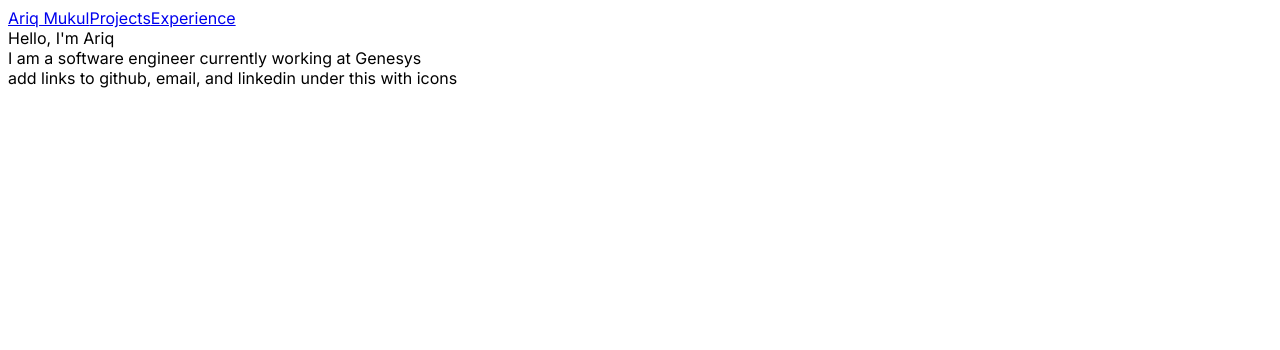
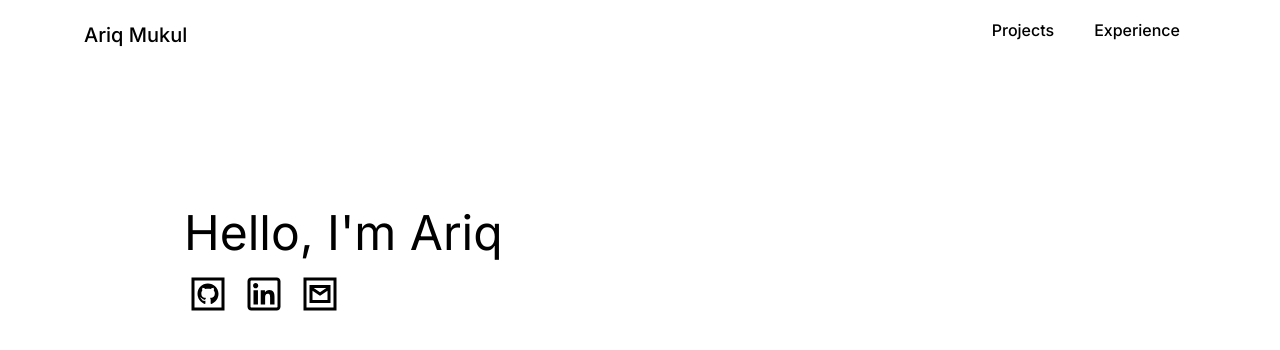
Before and after one commit to ariqM1/portfolio, a Next.js app: page / in a window 1280 px wide. Shown: the top 350 px of the page. Built offline with nearby package versions, Linux system fonts and the light colour scheme.

Commit message:
flushing out portfolio website

```diff
--- a/package.json
+++ b/package.json
@@ -12,6 +12,8 @@
     "next": "14.2.3",
     "react": "^18",
     "react-dom": "^18",
-    "react-router-dom": "^6.23.0"
+    "react-icons": "^5.2.1",
+    "react-router-dom": "^6.23.0",
+    "styled-components": "^6.1.11"
   }
 }
--- a/src/components/Experience.js
+++ b/src/components/Experience.js
@@ -1,22 +1,36 @@
 import React from "react";
+import "../styles/Experience.css";
 
 function Resume() {
   return (
-    <div>
-      <div>
-        <a href="https://github.com/ariqM1">GitHub</a>{" "}
-        <a href="mailto:ariqmukul@gmail.com">ariqmukul@gmail.com</a>
+    <div className="resume">
+      <h1>Ariq Mukul</h1>
+      <div className="contact-info">
+        <a href="mailto:ariqmukul@gmail.com">ariqmukul@gmail.com</a>{" "}
+        <a href="https://github.com/ariqM1">github.com/ariqM1</a>{" "}
+        <a
+          href="https://www.linkedin.com/in/ariq-mukul-b67553205/"
+          target="_blank"
+          rel="noopener noreferrer"
+        >
+          linkedin.com/in/ariq-mukul
+        </a>
       </div>
+      <div className="education">
         <h2>Education</h2>
+        <h3>Georgia Institute of Technology</h3>
         <p>
-        Georgia Institute of Technology
-        <br />
+          {" "}
           Bachelor of Science in Computer Science - Concentration in Artificial
-        Intelligence and Human-Computer Interaction
+          Intelligence and Human-Computer Interaction{" "}
         </p>
+      </div>
       <h2>Experience</h2>
+      <div className="two-columns">
+        <div className="left-column">
           <Experience
-        title="Genesys, Software Engineer"
+            title="Software Engineer"
+            company="Genesys"
             date="May 2023"
             description={[
               "Implemented various features into the Genesys Cloud application.",
@@ -24,55 +38,81 @@ function Resume() {
               "Incorporated automated testing paradigms streamlining bug identification by 30% for better code practices.",
             ]}
           />
+          <br />
+          <br />
           <Experience
-        title="GA EPD Monitoring Program, Software Engineer"
-        date="Dec. 2022 - May 2023"
+            title="Software Engineer Intern"
+            company="United Launch Alliance"
+            date="May 2022 - August 2022"
+            description={[
+              "Developed an automated integration testing pipeline using Selenium, fostering a 40% enhancement in testing efficiency.",
+              "Created detailed documentation for template scripts, enhancing code reusability and streamlining future development efforts.",
+            ]}
+          />
+        </div>
+        <div className="right-column">
+          <Experience
+            title="Software Engineer"
+            company="GA EPD Monitoring Program"
+            date="December 2022 - May 2023"
             description={[
               "Engineered an innovative air quality data entry tool complete with built-in analytics, reducing data entry inaccuracies by 40% and propelling data analysis efficiency by 25%.",
               "Implemented AQ data collection via cloud server automation, boosting data processing efficiency.",
               "Employed advanced cloud server technology for expedited data analysis, delivering rapid insights.",
             ]}
           />
-      <Experience
-        title="United Launch Alliance, Software Engineer Intern"
-        date="May - Aug. 2022"
-        description={[
-          "Developed an automated integration testing pipeline using Selenium, fostering a 40% enhancement in testing efficiency.",
-          "Created detailed documentation for template scripts, enhancing code reusability and streamlining future development efforts.",
-        ]}
-      />
-      <h2>Selected Projects</h2>
+        </div>
+      </div>
+      <h2>Projects</h2>
+      <div className="two-columns">
+        <div className="right-column">
           <p>
-        <strong>Co-Founder, Software Developer of JustHealth</strong>
-        <br />
-        Startup providing healthcare transparency through procedure cost data,
-        cost comparisons, and data analytics. Worked as cofounder, data
-        engineer, and full-stack developer using Python, ReactJS, Node.js,
-        MySQL, and AWS to launch the first version of JustHealth’s web
-        application. Placed second overall in Georgia Tech Create-X Capstone
-        Design Competition.
+            <strong>Co-Founder, Software Developer of JustHealth</strong> <br />
+            Startup providing healthcare transparency through procedure cost
+            data, cost comparisons, and data analytics.
+            <ul>
+              <li>
+                Worked as cofounder, data engineer, and full-stack developer
+                using Python, ReactJS, Node.js, MySQL, and AWS to launch the
+                first version of JustHealth's web application.
+              </li>
+              <li>
+                Placed second overall in Georgia Tech Create-X Capstone Design
+                Competition.
+              </li>
+            </ul>
           </p>
+        </div>
+      </div>
+      <div className="two-columns">
+        <div className="left-column">
           <h2>Skills</h2>
           <p>
-        <strong>Programming:</strong> Python, Go, React, Javascript, Typescript,
-        NextJS, MongoDB, Spring Boot, C++, Rust, Java
+            <strong>Programming:</strong> Python, Go, React, Javascript,
+            Typescript, NextJS, MongoDB, Spring Boot, C++, Rust, Java
           </p>
           <p>
             <strong>Testing:</strong> Jest, Kafka, JUnit, pytest, Mocha, AVA
           </p>
-      <h2>Tools</h2>
+        </div>
+        <div className="right-column">
+          <h2>Technologies</h2>
           <p>
             Git, Kubernetes, Jenkins, Bitbucket, Jira, Confluence, Postman,
-        Selenium, Figma, AWS (EC2, Serverless, CloudWatch, DynamoDB, Amplify),
+            Selenium, Figma, AWS (EC2, Serverless, CloudWatch, DynamoDB,
+            Amplify)
           </p>
+        </div>
+      </div>
     </div>
   );
 }
 
-function Experience({ title, date, description }) {
+function Experience({ title, company, date, description }) {
   return (
-    <div>
+    <div className="experience">
       <h3>{title}</h3>
+      <h4>{company}</h4>
       <p>{date}</p>
       <ul>
         {description.map((desc, index) => (
--- a/src/components/Home.js
+++ b/src/components/Home.js
@@ -1,11 +1,38 @@
 import React from "react";
+import {
+  LiaEnvelopeSquareSolid,
+  LiaGithubSquare,
+  LiaLinkedin,
+} from "react-icons/lia";
+import "../styles/Home.css";
 
 function Home() {
   return (
-    <div>
-      <div>Hello, I'm Ariq</div>
-      <div>I am a software engineer currently working at Genesys</div>
-      <div>add links to github, email, and linkedin under this with icons</div>
+    <div className="intro">
+      <div className="name">Hello, I'm Ariq</div>
+      <div className="social-icons">
+        <a
+          href="https://github.com/ariqM1"
+          target="_blank"
+          rel="noopener noreferrer"
+        >
+          <LiaGithubSquare className="github-icon" />
+        </a>
+        <a
+          href="https://www.linkedin.com/in/ariq-mukul-b67553205/"
+          target="_blank"
+          rel="noopener noreferrer"
+        >
+          <LiaLinkedin className="linkedin-icon" />
+        </a>
+        <a
+          href="mailto:ariqmukul@gmail.com"
+          target="_blank"
+          rel="noopener noreferrer"
+        >
+          <LiaEnvelopeSquareSolid className="email-icon" />
+        </a>
+      </div>
     </div>
   );
 }
--- a/src/components/Navbar.js
+++ b/src/components/Navbar.js
@@ -2,19 +2,22 @@
 
 import React from "react";
 import { Link } from "react-router-dom";
+import "../styles/Navbar.css";
 
 function Navbar() {
   return (
-    <nav>
-      <span>
-        <Link to="/">Ariq&nbsp;Mukul</Link>
-      </span>
-      <span>
-        <Link to="/projects">Projects</Link>
-      </span>
-      <span>
-        <Link to="/experience">Experience</Link>
-      </span>
+    <nav className="nav">
+      <div className="home">
+        <Link to="/">Ariq Mukul</Link>
+      </div>
+      <ul>
+        <li className="projects">
+          <Link to="/projects">Projects</Link>
+        </li>
+        <li className="experience">
+          <Link to="/experience">Experience</Link>
+        </li>
+      </ul>
     </nav>
   );
 }
--- /dev/null
+++ b/src/styles/Experience.css
@@ -0,0 +1,98 @@
+.resume {
+  width: 70%;
+  margin: 0 6rem;
+  padding: 10px;
+  font-weight: 500;
+}
+
+/* General Styles */
+h1,
+h2,
+h3,
+h4 {
+  font-family: sans-serif;
+  font-weight: bold;
+}
+
+h1 {
+  font-size: 36px;
+  margin-bottom: 10px;
+}
+
+h2 {
+  font-size: 28px;
+  margin-top: 20px;
+  margin-bottom: 10px; /* Reduced margin-bottom */
+}
+
+h3 {
+  font-size: 22px;
+  margin-top: 5px; /* Added margin-top */
+  margin-bottom: 6px;
+}
+
+h4 {
+  font-size: 18px;
+  color: #666;
+  margin-top: 4px;
+  margin-bottom: 3px;
+}
+
+p {
+  font-size: 16px;
+  line-height: 1.5;
+  margin-bottom: 5px;
+  margin-top: 2px;
+}
+
+/* Experience Styles */
+.experience {
+  margin-bottom: 10px;
+}
+
+.experience h3 {
+  font-weight: bold;
+}
+
+.experience p {
+  font-size: 16px;
+  margin-bottom: 10px;
+}
+
+.experience ul {
+  margin-top: 10px;
+  padding-left: 20px;
+  margin-bottom: 20px;
+}
+
+.experience li {
+  font-size: 16px;
+  line-height: 1.5;
+  margin-bottom: 5px;
+}
+
+/* Layout Styles */
+.two-columns {
+  display: flex;
+  justify-content: space-between;
+}
+
+.left-column,
+.right-column {
+  width: 48%;
+}
+
+/* Contact Info Styles */
+.contact-info {
+  margin-bottom: 20px;
+}
+
+.contact-info a {
+  color: #333;
+  text-decoration: none;
+  margin-right: 10px;
+}
+
+.contact-info a:hover {
+  text-decoration: underline;
+}
--- /dev/null
+++ b/src/styles/Home.css
@@ -0,0 +1,28 @@
+.intro {
+  display: flex;
+  flex-direction: column;
+  justify-content: center;
+  align-items: center;
+  margin: 0;
+  height: 24rem;
+  padding-left: 2rem;
+  padding-right: 2rem;
+}
+
+.name {
+  font-size: 3rem;
+  width: 75%;
+  padding-bottom: 0.5rem;
+}
+
+.social-icons {
+  display: flex;
+  width: 75%;
+  gap: 0.5rem;
+}
+.email-icon,
+.github-icon,
+.linkedin-icon {
+  font-size: 3rem;
+  color: black;
+}
--- /dev/null
+++ b/src/styles/Navbar.css
@@ -0,0 +1,54 @@
+* {
+  box-sizing: border-box;
+}
+
+body {
+  margin: 0;
+}
+
+.nav {
+  background-color: white;
+  color: black;
+  display: flex;
+  justify-content: space-between;
+  align-items: center;
+  gap: 2rem;
+  padding: 0 1rem;
+  width: 95%;
+}
+
+.home {
+  font-size: 1.25rem;
+  font-weight: 500;
+  padding-left: 3rem;
+}
+
+.nav ul {
+  padding: 0;
+  margin: 0;
+  list-style: none;
+  display: flex;
+}
+
+.nav a {
+  color: inherit;
+  text-decoration: none;
+  height: 100%;
+  display: flex;
+  align-items: stretch;
+  padding: 1.25rem;
+}
+
+.projects {
+  font-weight: 500;
+}
+
+.experience {
+  font-weight: 500;
+}
+
+.about {
+  font-weight: 500;
+  width: 69%;
+  padding-top: 1rem;
+}
```
Also changed, not shown: 1 other file (tests, documents, lock files or other folders). Lines whose indentation alone changed are shown as unchanged.
